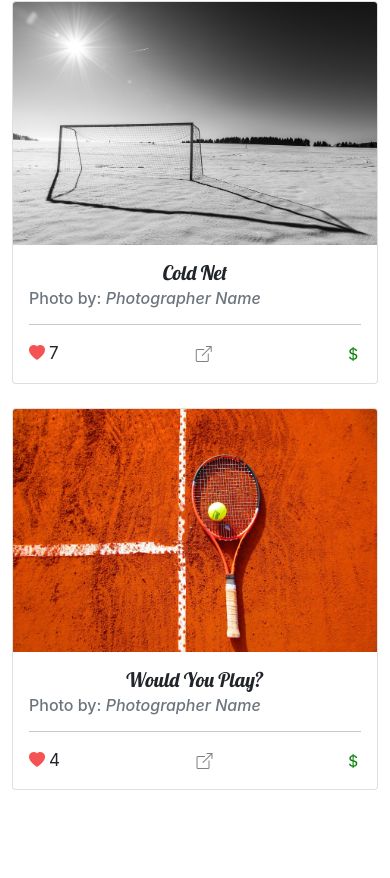
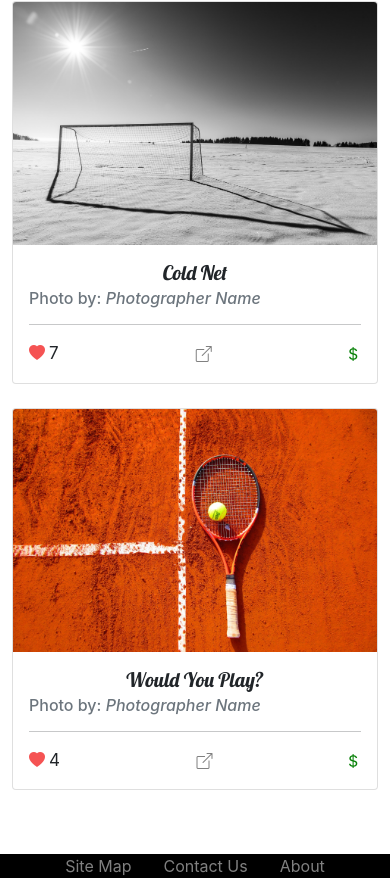
Before and after one commit to coder-developer-a/social, a React (Create React App) app: page / in a window 390 px wide. Shown: the part 3300-4178 px from the top of the page. Before the commit the page ends 4106 px from the top, so only its background shows below. Built offline with nearby package versions, Linux system fonts and the light colour scheme.

Commit message:
third commit

```diff
--- a/src/App.js
+++ b/src/App.js
@@ -7,6 +7,7 @@ import Footer from './components/Footer';
 import Photographers from './components/Photographers';
 import Signin from './components/Signin';
 import Footera from './components/Footera';
+import Footerab from './components/Footerab';
 import {
   BrowserRouter as Router,
   Switch,
@@ -26,7 +27,7 @@ function App() {
             <Trending />
             <Highway />
             <Sports />
-            <Footera />
+            <Footerab />
           </Route>
           <Route path="/Photographers">
             <Header />
--- /dev/null
+++ b/src/components/Footerab.js
@@ -0,0 +1,13 @@
+const Footerab = () => {
+    return (
+        <div className='row'>
+            <div className='footerab d-flex justify-content-center align-items-center mt-5'>
+                <div className='footer-item mx-3'>Site Map</div>
+                <div className='footer-item mx-3'>Contact Us</div>
+                <div className='footer-item mx-3'>About</div>
+            </div>
+        </div>
+    )
+}
+
+export default Footerab
--- a/src/components/Signin.js
+++ b/src/components/Signin.js
@@ -3,7 +3,7 @@ import { Link } from "react-router-dom"
 const Signin = () => {
     return (
         <div className='d-flex justify-content-center mt-5'>
-            <div className='col-11 col-sm-4 sign-in rounded'>
+            <div className='col-11 col-sm-3 sign-in rounded'>
                 <div className='text-center fs-2'>
                     <Link to='/' className='sign-in-brand'><i class="bi bi-camera"></i> Social</Link>
                 </div>
--- a/src/index.css
+++ b/src/index.css
@@ -208,6 +208,10 @@ code {
   background-color: black;
 }
 
+.footerab {
+  background-color: black;
+}
+
 .footer-item {
   color: gray;
   transition: color 500ms ease;
```
